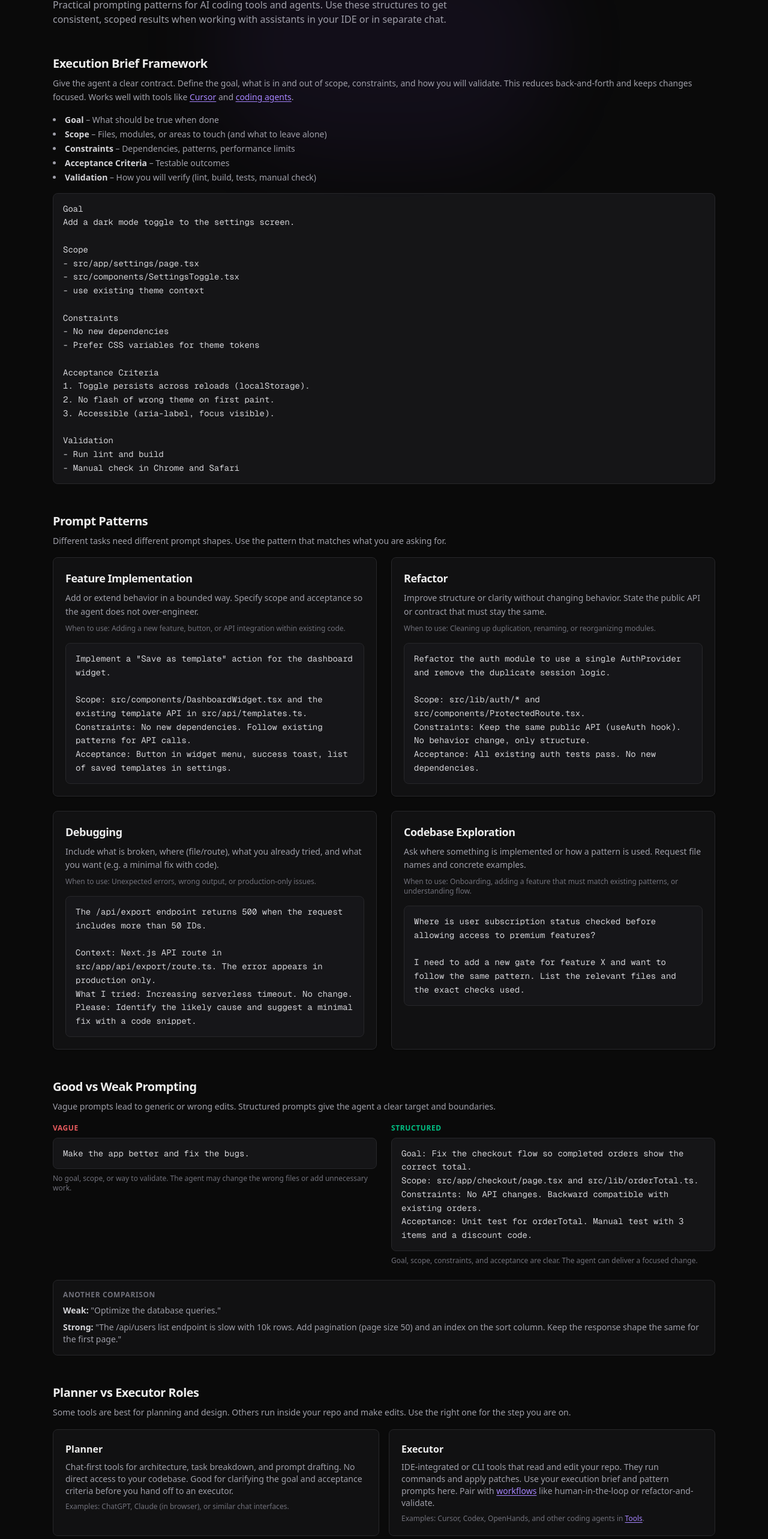
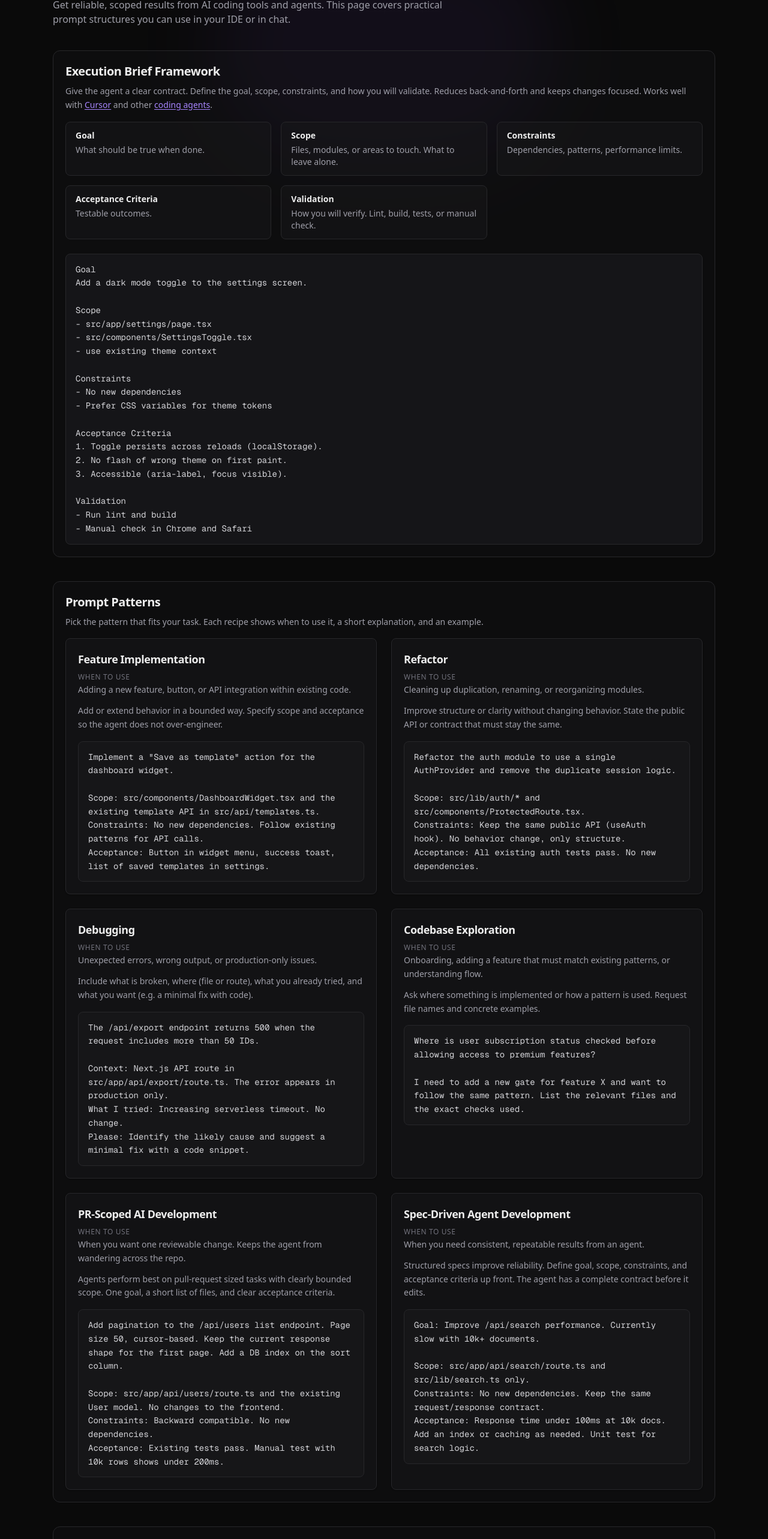
Before and after one commit to ian-schwartz/ai-dev-trends-explorer, a Next.js app: page /prompting in a window 1280 px wide. Shown: the part 173-2739 px from the top of the page at 60% size. Built offline with nearby package versions, Linux system fonts and the light colour scheme.

Commit message:
refine: improve Prompting page layout, spacing, and content

```diff
--- a/src/app/prompting/page.tsx
+++ b/src/app/prompting/page.tsx
@@ -1,6 +1,7 @@
 import Link from "next/link"
 import {
   SectionHeading,
+  SectionCard,
   PromptBlock,
   PromptPatternCard,
 } from "@/components/prompting"
@@ -48,6 +49,18 @@ const explorationPrompt = `Where is user subscription status checked before allo
 
 I need to add a new gate for feature X and want to follow the same pattern. List the relevant files and the exact checks used.`
 
+const prScopedPrompt = `Add pagination to the /api/users list endpoint. Page size 50, cursor-based. Keep the current response shape for the first page. Add a DB index on the sort column.
+
+Scope: src/app/api/users/route.ts and the existing User model. No changes to the frontend.
+Constraints: Backward compatible. No new dependencies.
+Acceptance: Existing tests pass. Manual test with 10k rows shows under 200ms.`
+
+const specDrivenPrompt = `Goal: Improve /api/search performance. Currently slow with 10k+ documents.
+
+Scope: src/app/api/search/route.ts and src/lib/search.ts only.
+Constraints: No new dependencies. Keep the same request/response contract.
+Acceptance: Response time under 100ms at 10k docs. Add an index or caching as needed. Unit test for search logic.`
+
 const vaguePrompt = `Make the app better and fix the bugs.`
 
 const structuredPrompt = `Goal: Fix the checkout flow so completed orders show the correct total.
@@ -84,6 +97,29 @@ Context: [File or route, environment if relevant]
 What I tried: [Steps already taken]
 Please: [Specific ask, e.g. suggest a fix with code snippet]`
 
+const frameworkItems = [
+  {
+    term: "Goal",
+    body: "What should be true when done.",
+  },
+  {
+    term: "Scope",
+    body: "Files, modules, or areas to touch. What to leave alone.",
+  },
+  {
+    term: "Constraints",
+    body: "Dependencies, patterns, performance limits.",
+  },
+  {
+    term: "Acceptance Criteria",
+    body: "Testable outcomes.",
+  },
+  {
+    term: "Validation",
+    body: "How you will verify. Lint, build, tests, or manual check.",
+  },
+] as const
+
 export default function PromptingPage() {
   return (
     <main className="relative min-h-screen overflow-hidden">
@@ -94,95 +130,116 @@ export default function PromptingPage() {
         <div className="absolute left-1/2 top-0 h-[24rem] w-[36rem] -translate-x-1/2 rounded-full bg-violet-500/6 blur-3xl" />
       </div>
       <div className="relative mx-auto max-w-6xl px-4 py-12 sm:px-6 sm:py-16">
-        {/* A. Hero */}
+        {/* Hero */}
+        <div>
           <h1 className="text-3xl font-bold tracking-tight text-foreground">
             Prompting for AI Development
           </h1>
           <p className="mt-3 max-w-2xl text-zinc-400">
-          Practical prompting patterns for AI coding tools and agents. Use these structures to get consistent, scoped results when working with assistants in your IDE or in separate chat.
+            Get reliable, scoped results from AI coding tools and agents. This page covers practical prompt structures you can use in your IDE or in chat.
           </p>
+        </div>
 
-        {/* B. Execution Brief Framework */}
-        <section className="mt-12">
+        {/* Execution Brief Framework */}
+        <SectionCard className="mt-10">
           <SectionHeading
             id="execution-brief"
             title="Execution Brief Framework"
           >
             <p>
-              Give the agent a clear contract. Define the goal, what is in and out of scope, constraints, and how you will validate. This reduces back-and-forth and keeps changes focused. Works well with tools like <Link href="/tools" className="text-violet-400 hover:text-violet-300 underline underline-offset-2">Cursor</Link> and <Link href="/compare" className="text-violet-400 hover:text-violet-300 underline underline-offset-2">coding agents</Link>.
+              Give the agent a clear contract. Define the goal, scope, constraints, and how you will validate. Reduces back-and-forth and keeps changes focused. Works well with <Link href="/tools/cursor" className="text-violet-400 hover:text-violet-300 underline underline-offset-2">Cursor</Link> and other <Link href="/tools" className="text-violet-400 hover:text-violet-300 underline underline-offset-2">coding agents</Link>.
             </p>
           </SectionHeading>
-          <ul className="mb-4 list-inside list-disc space-y-1 text-sm text-zinc-400">
-            <li><strong className="text-zinc-300">Goal</strong> – What should be true when done</li>
-            <li><strong className="text-zinc-300">Scope</strong> – Files, modules, or areas to touch (and what to leave alone)</li>
-            <li><strong className="text-zinc-300">Constraints</strong> – Dependencies, patterns, performance limits</li>
-            <li><strong className="text-zinc-300">Acceptance Criteria</strong> – Testable outcomes</li>
-            <li><strong className="text-zinc-300">Validation</strong> – How you will verify (lint, build, tests, manual check)</li>
-          </ul>
+          <div className="grid gap-4 sm:grid-cols-2 lg:grid-cols-3">
+            {frameworkItems.map(({ term, body }) => (
+              <div key={term} className="rounded-lg border border-zinc-800 bg-zinc-900/50 px-4 py-3">
+                <p className="text-sm font-semibold text-foreground">
+                  {term}
+                </p>
+                <p className="mt-1 text-sm text-zinc-400">
+                  {body}
+                </p>
+              </div>
+            ))}
+          </div>
+          <div className="mt-6">
             <PromptBlock>{executionBriefExample}</PromptBlock>
-        </section>
+          </div>
+        </SectionCard>
 
-        {/* C. Prompt Patterns */}
-        <section className="mt-12">
+        {/* Prompt Patterns */}
+        <SectionCard className="mt-10">
           <SectionHeading
             id="patterns"
             title="Prompt Patterns"
           >
             <p>
-              Different tasks need different prompt shapes. Use the pattern that matches what you are asking for.
+              Pick the pattern that fits your task. Each recipe shows when to use it, a short explanation, and an example.
             </p>
           </SectionHeading>
           <div className="grid gap-4 sm:gap-6 sm:grid-cols-1 lg:grid-cols-2">
             <PromptPatternCard
               title="Feature Implementation"
+              whenToUse="Adding a new feature, button, or API integration within existing code."
               description="Add or extend behavior in a bounded way. Specify scope and acceptance so the agent does not over-engineer."
-              whenToUse="Adding a new feature, button, or API integration within existing code."
               examplePrompt={featurePrompt}
             />
             <PromptPatternCard
               title="Refactor"
+              whenToUse="Cleaning up duplication, renaming, or reorganizing modules."
               description="Improve structure or clarity without changing behavior. State the public API or contract that must stay the same."
-              whenToUse="Cleaning up duplication, renaming, or reorganizing modules."
               examplePrompt={refactorPrompt}
             />
             <PromptPatternCard
               title="Debugging"
-              description="Include what is broken, where (file/route), what you already tried, and what you want (e.g. a minimal fix with code)."
               whenToUse="Unexpected errors, wrong output, or production-only issues."
+              description="Include what is broken, where (file or route), what you already tried, and what you want (e.g. a minimal fix with code)."
               examplePrompt={debugPrompt}
             />
             <PromptPatternCard
               title="Codebase Exploration"
+              whenToUse="Onboarding, adding a feature that must match existing patterns, or understanding flow."
               description="Ask where something is implemented or how a pattern is used. Request file names and concrete examples."
-              whenToUse="Onboarding, adding a feature that must match existing patterns, or understanding flow."
               examplePrompt={explorationPrompt}
             />
+            <PromptPatternCard
+              title="PR-Scoped AI Development"
+              whenToUse="When you want one reviewable change. Keeps the agent from wandering across the repo."
+              description="Agents perform best on pull-request sized tasks with clearly bounded scope. One goal, a short list of files, and clear acceptance criteria."
+              examplePrompt={prScopedPrompt}
+            />
+            <PromptPatternCard
+              title="Spec-Driven Agent Development"
+              whenToUse="When you need consistent, repeatable results from an agent."
+              description="Structured specs improve reliability. Define goal, scope, constraints, and acceptance criteria up front. The agent has a complete contract before it edits."
+              examplePrompt={specDrivenPrompt}
+            />
           </div>
-        </section>
+        </SectionCard>
 
-        {/* D. Good vs Weak Prompting */}
-        <section className="mt-12">
+        {/* Weak vs Strong Prompts */}
+        <SectionCard className="mt-10">
           <SectionHeading
-            id="good-vs-weak"
-            title="Good vs Weak Prompting"
+            id="weak-vs-strong"
+            title="Weak vs Strong Prompts"
           >
             <p>
-              Vague prompts lead to generic or wrong edits. Structured prompts give the agent a clear target and boundaries.
+              Vague prompts produce generic or wrong edits. Strong prompts give the agent a clear target and boundaries so you get a focused change.
             </p>
           </SectionHeading>
           <div className="grid gap-6 sm:grid-cols-2">
             <div>
               <p className="mb-2 text-xs font-semibold uppercase tracking-wider text-red-400/90">
-                Vague
+                Weak
               </p>
               <PromptBlock>{vaguePrompt}</PromptBlock>
               <p className="mt-2 text-xs text-zinc-500">
-                No goal, scope, or way to validate. The agent may change the wrong files or add unnecessary work.
+                No goal, scope, or way to validate. The agent may touch the wrong files or add unnecessary work.
               </p>
             </div>
             <div>
               <p className="mb-2 text-xs font-semibold uppercase tracking-wider text-emerald-400/90">
-                Structured
+                Strong
               </p>
               <PromptBlock>{structuredPrompt}</PromptBlock>
               <p className="mt-2 text-xs text-zinc-500">
@@ -201,16 +258,16 @@ export default function PromptingPage() {
               <strong className="text-zinc-300">Strong:</strong> &quot;The /api/users list endpoint is slow with 10k rows. Add pagination (page size 50) and an index on the sort column. Keep the response shape the same for the first page.&quot;
             </p>
           </div>
-        </section>
+        </SectionCard>
 
-        {/* E. Planner vs Executor Roles */}
-        <section className="mt-12">
+        {/* Planner vs Executor Roles */}
+        <SectionCard className="mt-10">
           <SectionHeading
             id="planner-executor"
             title="Planner vs Executor Roles"
           >
             <p>
-              Some tools are best for planning and design. Others run inside your repo and make edits. Use the right one for the step you are on.
+              Some tools are for planning and design. Others run inside your repo and make edits. Use the right one for the step you are on. A common workflow is to plan in ChatGPT or Claude, then execute in <Link href="/tools/cursor" className="text-violet-400 hover:text-violet-300 underline underline-offset-2">Cursor</Link> or another coding agent.
             </p>
           </SectionHeading>
           <div className="grid gap-4 sm:grid-cols-2">
@@ -219,7 +276,7 @@ export default function PromptingPage() {
                 Planner
               </h3>
               <p className="mt-2 text-sm text-zinc-400">
-                Chat-first tools for architecture, task breakdown, and prompt drafting. No direct access to your codebase. Good for clarifying the goal and acceptance criteria before you hand off to an executor.
+                Chat-first tools for architecture, task breakdown, and prompt drafting. No direct access to your codebase. Use them to clarify the goal and acceptance criteria before you hand off to an executor.
               </p>
               <p className="mt-2 text-xs text-zinc-500">
                 Examples: ChatGPT, Claude (in browser), or similar chat interfaces.
@@ -233,14 +290,14 @@ export default function PromptingPage() {
                 IDE-integrated or CLI tools that read and edit your repo. They run commands and apply patches. Use your execution brief and pattern prompts here. Pair with <Link href="/workflows" className="text-violet-400 hover:text-violet-300 underline underline-offset-2">workflows</Link> like human-in-the-loop or refactor-and-validate.
               </p>
               <p className="mt-2 text-xs text-zinc-500">
-                Examples: Cursor, Codex, OpenHands, and other coding agents in <Link href="/tools" className="text-violet-400 hover:text-violet-300 underline underline-offset-2">Tools</Link>.
+                Examples include Cursor, Codex, OpenHands, and other coding agents in the <Link href="/tools" className="text-violet-400 hover:text-violet-300 underline underline-offset-2">tools directory</Link>.
               </p>
             </div>
           </div>
-        </section>
+        </SectionCard>
 
-        {/* F. Reusable Templates */}
-        <section className="mt-12">
+        {/* Reusable Templates */}
+        <SectionCard className="mt-10">
           <SectionHeading
             id="templates"
             title="Reusable Templates"
@@ -251,25 +308,34 @@ export default function PromptingPage() {
           </SectionHeading>
           <div className="space-y-6">
             <div>
-              <h3 className="text-sm font-semibold text-foreground">
+              <h3 className="text-base font-semibold text-foreground">
                 Feature implementation
               </h3>
-              <PromptBlock className="mt-2">{templateFeature}</PromptBlock>
+              <p className="mt-1 text-sm text-zinc-500">
+                Use for new features or small enhancements with clear scope.
+              </p>
+              <PromptBlock className="mt-3">{templateFeature}</PromptBlock>
             </div>
             <div>
-              <h3 className="text-sm font-semibold text-foreground">
+              <h3 className="text-base font-semibold text-foreground">
                 Refactor
               </h3>
-              <PromptBlock className="mt-2">{templateRefactor}</PromptBlock>
+              <p className="mt-1 text-sm text-zinc-500">
+                Use when restructuring code without changing behavior.
+              </p>
+              <PromptBlock className="mt-3">{templateRefactor}</PromptBlock>
             </div>
             <div>
-              <h3 className="text-sm font-semibold text-foreground">
+              <h3 className="text-base font-semibold text-foreground">
                 Debugging
               </h3>
-              <PromptBlock className="mt-2">{templateDebug}</PromptBlock>
+              <p className="mt-1 text-sm text-zinc-500">
+                Use when describing a bug and asking for a fix or diagnosis.
+              </p>
+              <PromptBlock className="mt-3">{templateDebug}</PromptBlock>
             </div>
           </div>
-        </section>
+        </SectionCard>
       </div>
     </main>
   )
--- a/src/components/prompting/PromptPatternCard.tsx
+++ b/src/components/prompting/PromptPatternCard.tsx
@@ -18,11 +18,14 @@ export function PromptPatternCard({
       <h3 className="text-lg font-semibold tracking-tight text-foreground">
         {title}
       </h3>
-      <p className="mt-2 text-sm leading-relaxed text-zinc-400">
+      <p className="mt-2 text-xs font-medium uppercase tracking-wider text-zinc-500">
+        When to use
+      </p>
+      <p className="mt-0.5 text-sm leading-relaxed text-zinc-400">
+        {whenToUse}
+      </p>
+      <p className="mt-3 text-sm leading-relaxed text-zinc-400">
         {description}
-      </p>
-      <p className="mt-2 text-xs font-medium text-zinc-500">
-        When to use: {whenToUse}
       </p>
       <div className="mt-4">
         <PromptBlock>{examplePrompt}</PromptBlock>
--- /dev/null
+++ b/src/components/prompting/SectionCard.tsx
@@ -0,0 +1,14 @@
+interface SectionCardProps {
+  children: React.ReactNode
+  className?: string
+}
+
+export function SectionCard({ children, className = "" }: SectionCardProps) {
+  return (
+    <section
+      className={`rounded-xl border border-zinc-800 bg-zinc-900/30 p-4 sm:p-5 ${className}`}
+    >
+      {children}
+    </section>
+  )
+}
--- a/src/components/prompting/index.ts
+++ b/src/components/prompting/index.ts
@@ -1,3 +1,4 @@
 export { PromptBlock } from "./PromptBlock"
 export { PromptPatternCard } from "./PromptPatternCard"
+export { SectionCard } from "./SectionCard"
 export { SectionHeading } from "./SectionHeading"
```
Lines whose indentation alone changed are shown as unchanged.
